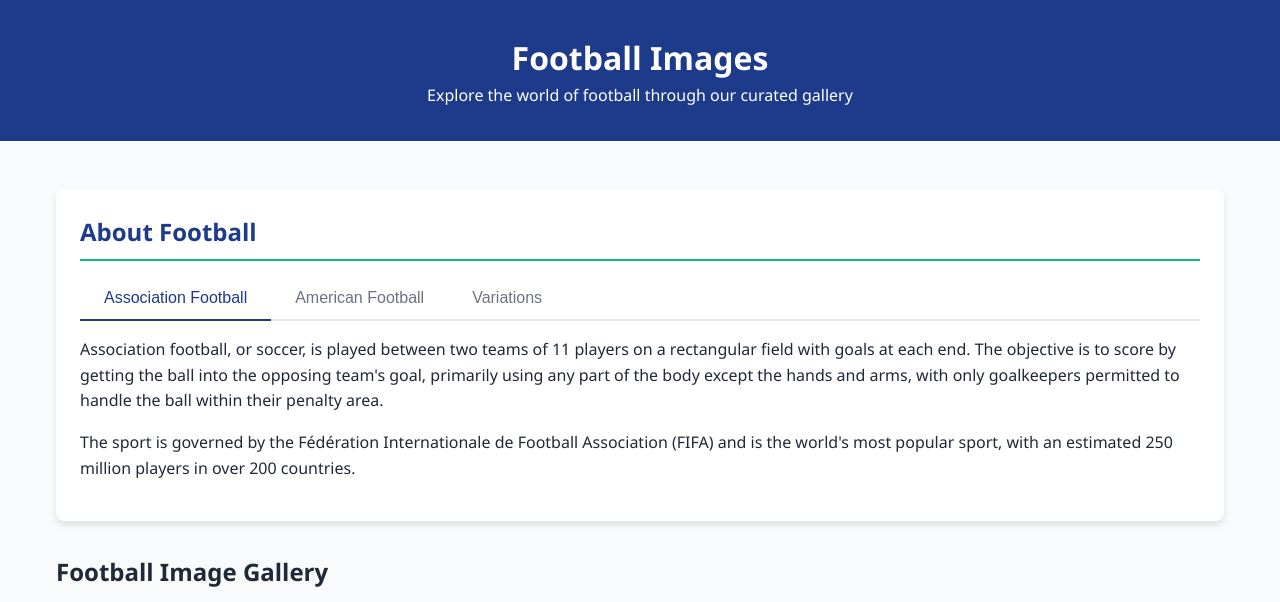
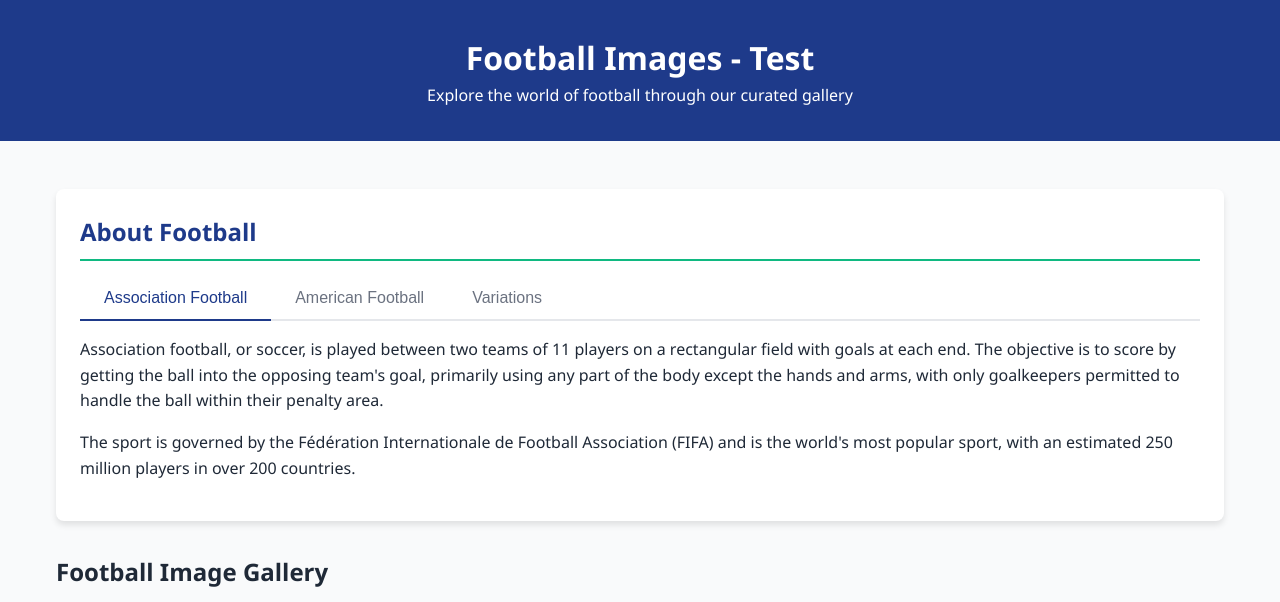
Before and after one commit to ning-nimr/soccer-site, a plain HTML site: page index.html in a window 1280 px wide. Shown: the top 602 px of the page. Drawn offline with Linux system fonts and the light colour scheme.

Commit message:
Update index.html

```diff
--- a/index.html
+++ b/index.html
@@ -234,7 +234,7 @@
 </head>
 <body>
     <header>
-        <h1>Football Images</h1>
+        <h1>Football Images - Test</h1>
         <p>Explore the world of football through our curated gallery</p>
     </header>
 
```
